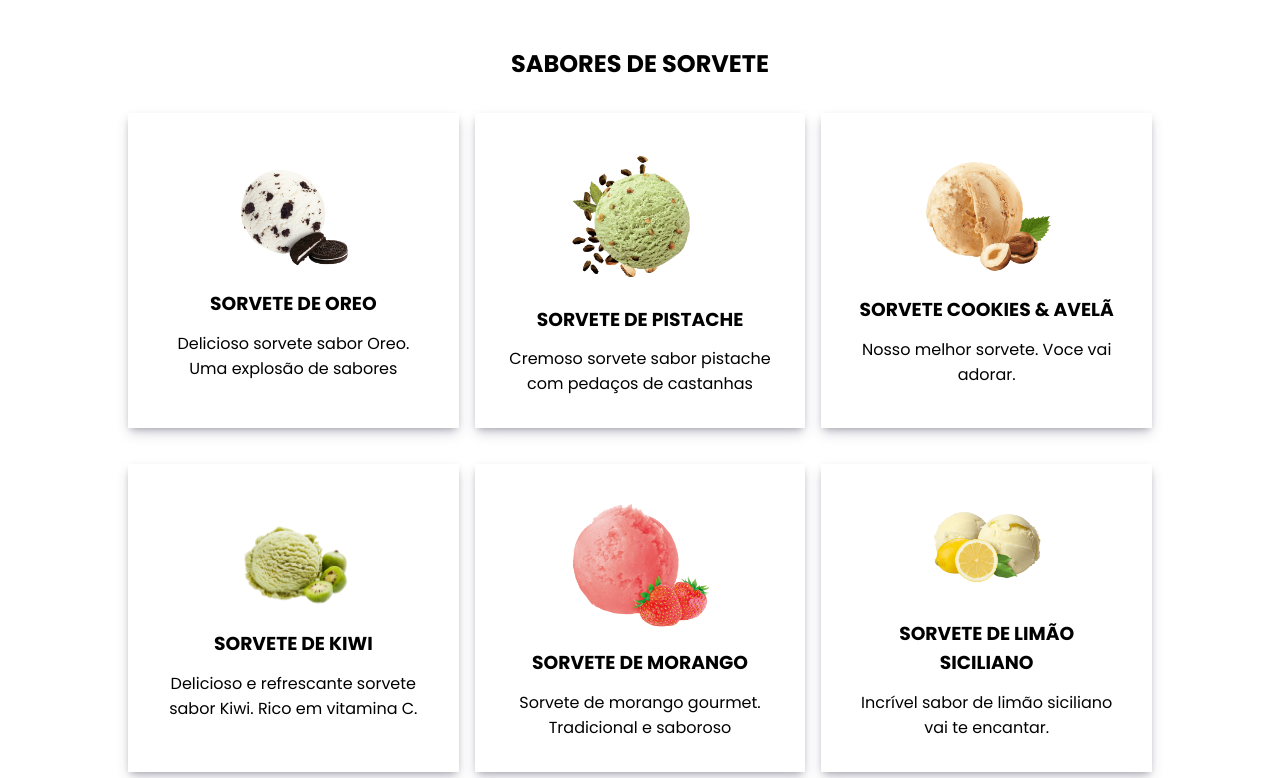
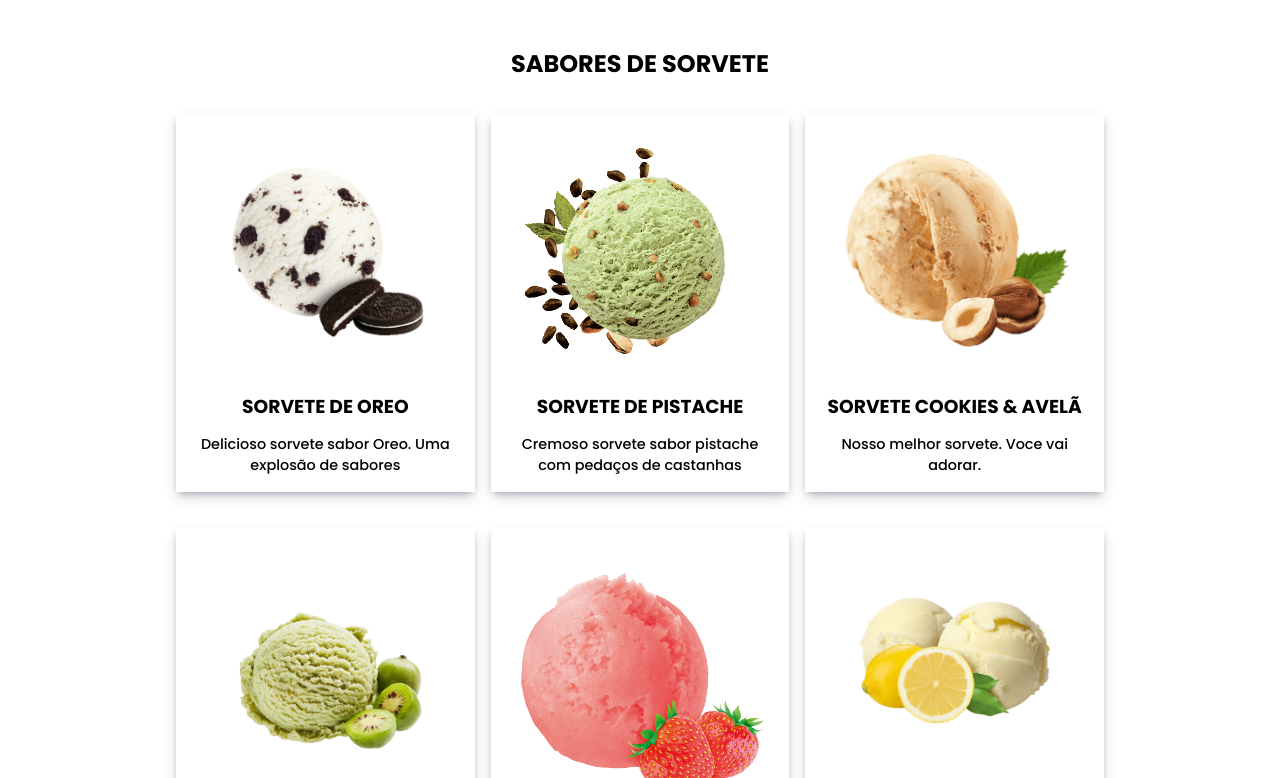
Before and after one commit to lukasilverio94/sorveteria-spa, a React (Create React App) app: page /sabores in a window 1280 px wide. Shown: the part 802-1580 px from the top of the page. Built offline with nearby package versions, Linux system fonts and the light colour scheme.

Commit message:
flexbox of cards fixed

```diff
--- a/src/pages/Sabores/style.css
+++ b/src/pages/Sabores/style.css
@@ -30,16 +30,14 @@ section h2 {
   justify-content: space-between;
   align-items: stretch;
 
-  padding: 0.5rem 0 3rem 0;
+  padding: 0.5rem 3rem 3rem 3rem;
   text-align: center;
   gap: 1rem;
 }
 
-.cards img {
-  width: 150px;
-}
-
 .card {
+  width: 100%;
+  min-width: 250px;
   display: flex;
   flex-direction: column;
   align-items: center;
@@ -47,11 +45,22 @@ section h2 {
   flex-basis: calc(33% - 20px);
   flex: 1 1 25%;
   margin-bottom: 20px;
-  padding: 2rem;
+  padding: 1rem;
   box-shadow: rgba(50, 50, 93, 0.25) 0px 6px 12px -2px,
     rgba(0, 0, 0, 0.3) 0px 3px 7px -3px;
 }
 
 .card h3 {
   padding: 0.8rem 0;
+  font-weight: 700;
 }
+
+.card p {
+  font-size: 0.9rem;
+  font-weight: 500;
+}
+.cards img {
+  width: 100%;
+  height: 250px;
+  object-fit: contain;
+}
```
